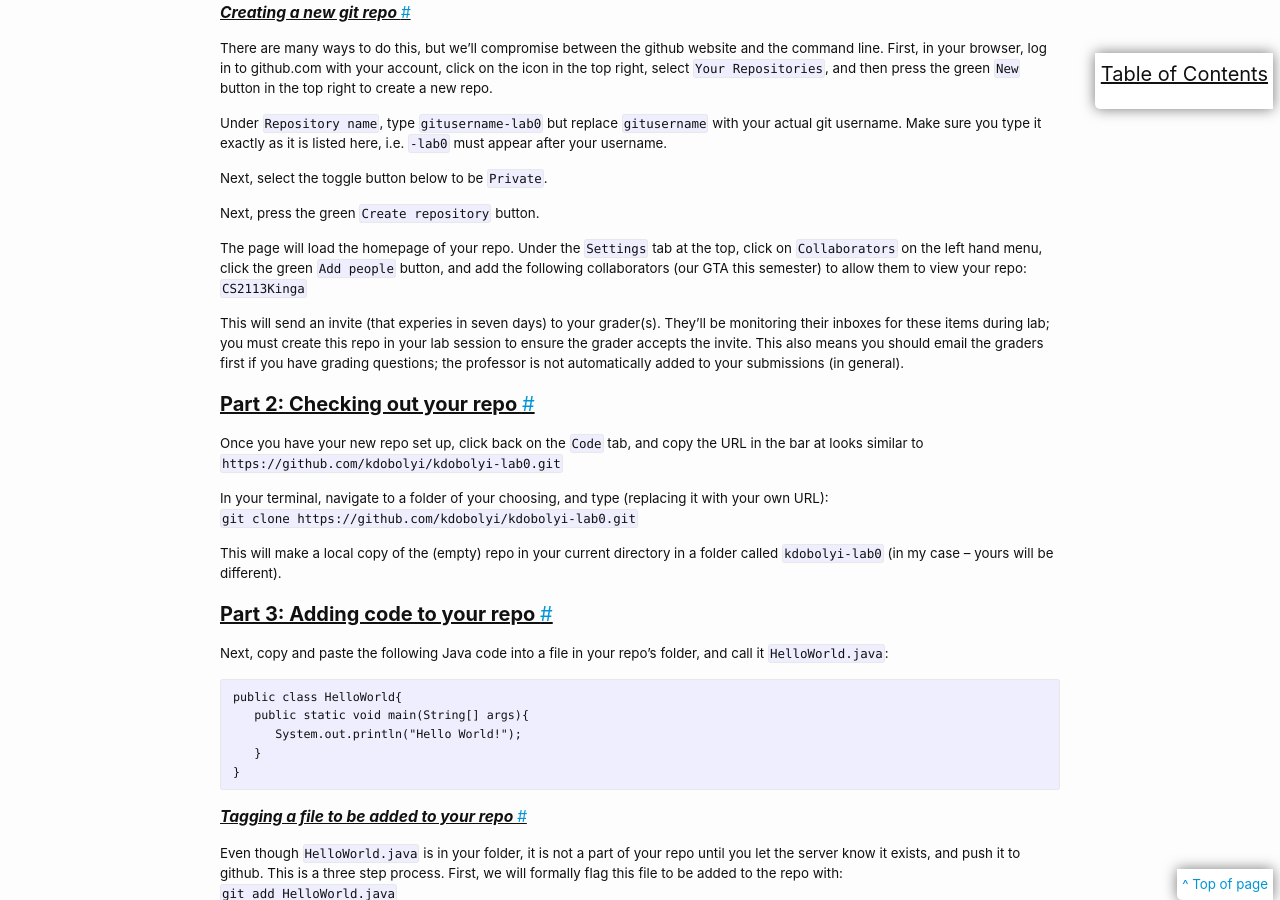
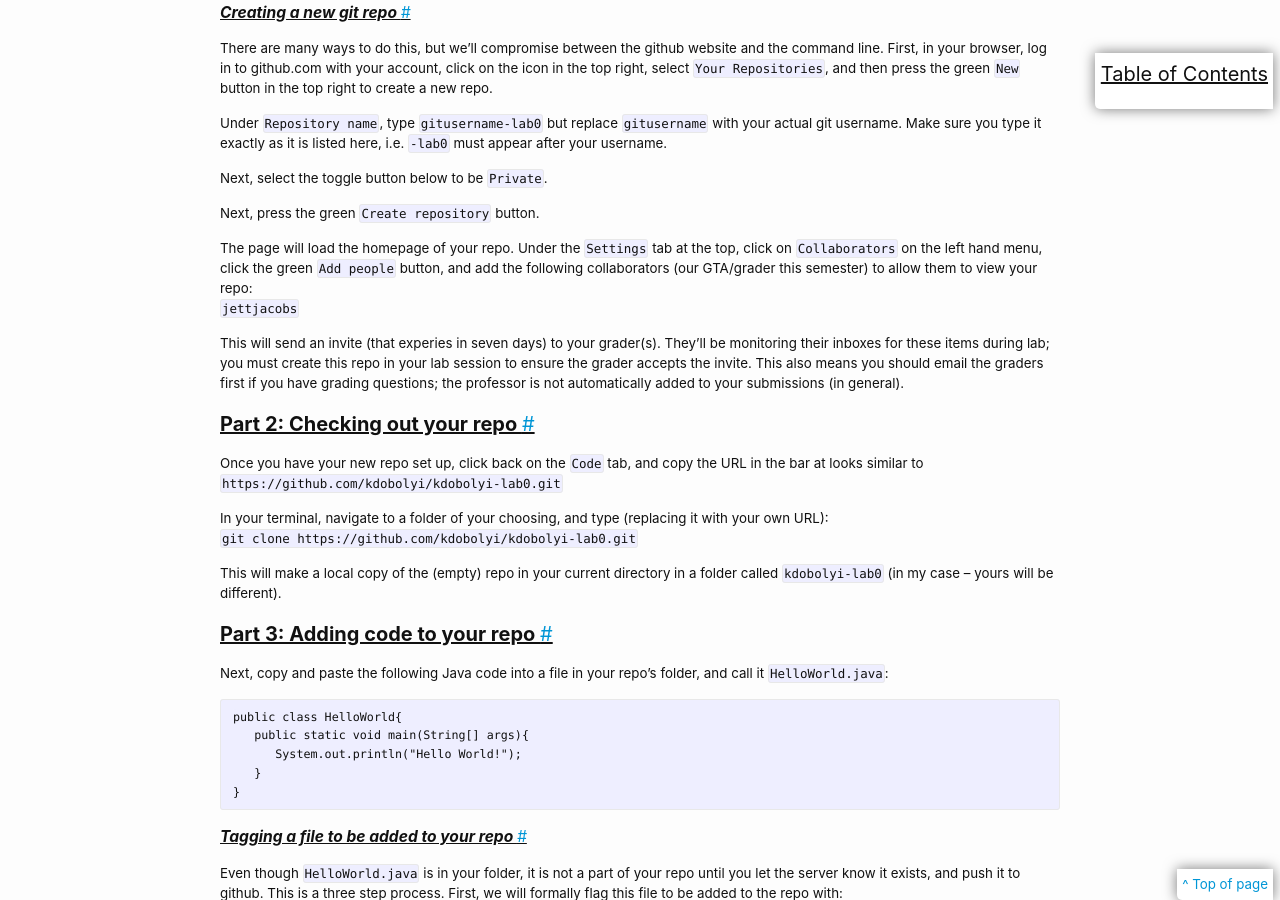
Before and after one commit to cs2113-f24/cs2113-f24.github.io, a Jekyll site: the page built from labs/00-setup.md, in a window 1280 px wide and 900 px high, scrolled down 1732 px. Built offline with Jekyll 4.4.1, drawn with Linux system fonts in a browser that asks for light colours.

Commit message:
spring update

```diff
--- a/labs/00-setup.md
+++ b/labs/00-setup.md
@@ -95,8 +95,8 @@ Next, select the toggle button below to be `Private`.
 
 Next, press the green `Create repository` button.
 
-The page will load the homepage of your repo. Under the `Settings` tab at the top, click on `Collaborators` on the left hand menu, click the green `Add people` button, and add the following collaborators (our GTA this semester) to allow them to view your repo:
-`CS2113Kinga`
+The page will load the homepage of your repo. Under the `Settings` tab at the top, click on `Collaborators` on the left hand menu, click the green `Add people` button, and add the following collaborators (our GTA/grader this semester) to allow them to view your repo:
+`jettjacobs`
 
 This will send an invite (that experies in seven days) to your grader(s). They'll be monitoring their inboxes for these items during lab; you must create this repo in your lab session to ensure the grader accepts the invite. This also means you should email the graders first if you have grading questions; the professor is not automatically added to your submissions (in general).
 
```
